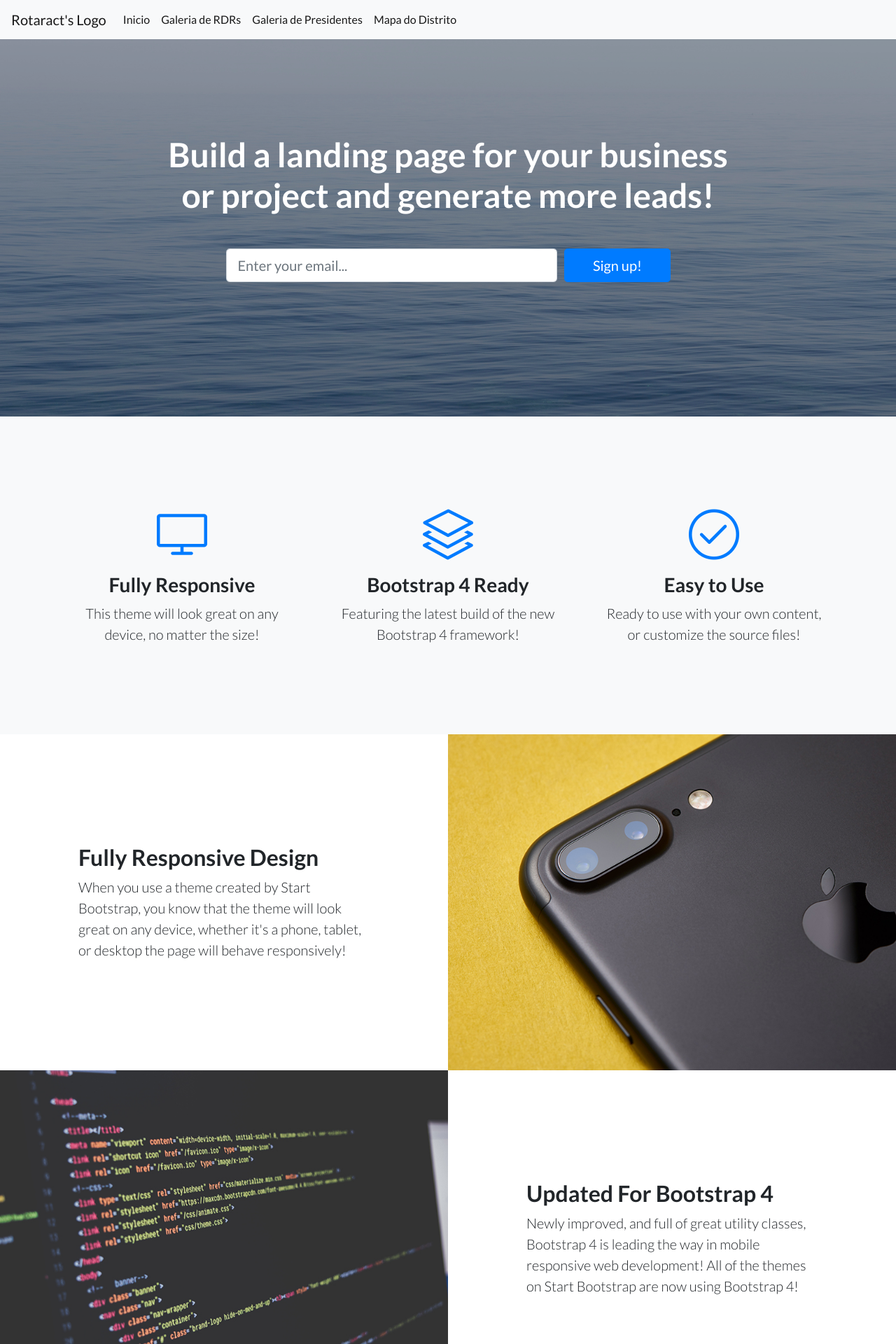
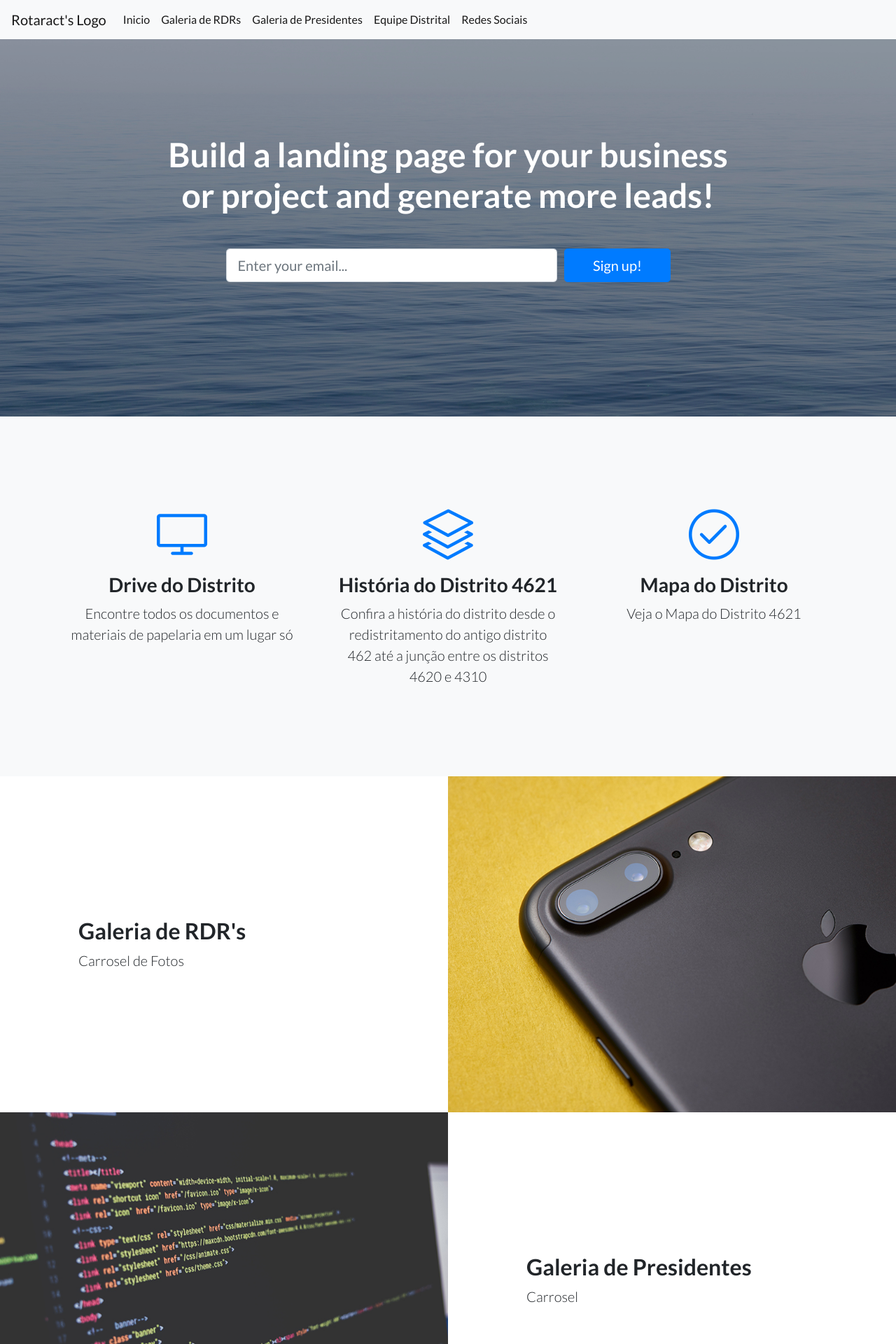
Before and after one commit to StartBootstrap/startbootstrap-landing-page, a PHP site: page / in a window 1280 px wide. Shown: the top 1920 px of the page at 70% size. Run offline with PHP 8.4, Linux system fonts and the light colour scheme.

Commit message:
add all links and page structure

```diff
--- a/css/landing-page.css
+++ b/css/landing-page.css
@@ -124,3 +124,7 @@ footer.footer {
   padding-top: 4rem;
   padding-bottom: 4rem;
 }
+
+html {
+  scroll-behavior: smooth;
+}
--- a/index.html
+++ b/index.html
@@ -23,7 +23,7 @@
 
 </head>
 
-<body>
+<body data-spy="scroll" data-offset="-50" class="smooth-scroll">
 
   <!-- Navigation -->
   <nav id="nav1" class="navbar navbar-expand-lg navbar-light bg-light fixed-top">
@@ -41,10 +41,13 @@
           <a class="nav-link" href="#rdr">Galeria de RDRs</a>
         </li>
         <li class="nav-item active">
-          <a class="nav-link" href="#">Galeria de Presidentes</a>
+          <a class="nav-link" href="#presidentes">Galeria de Presidentes</a>
         </li>
         <li class="nav-item active">
-          <a class="nav-link disabled" href="#">Mapa do Distrito</a>
+          <a class="nav-link" href="#equipe">Equipe Distrital</a>
+        </li>
+        <li class="nav-item active">
+          <a class="nav-link" href="#social">Redes Sociais</a>
         </li>
       </ul>
     </div>
@@ -83,8 +86,8 @@
             <div class="features-icons-icon d-flex">
               <i class="icon-screen-desktop m-auto text-primary"></i>
             </div>
-            <h3>Fully Responsive</h3>
-            <p class="lead mb-0">This theme will look great on any device, no matter the size!</p>
+            <h3>Drive do Distrito</h3>
+            <p class="lead mb-0">Encontre todos os documentos e materiais de papelaria em um lugar só</p>
           </div>
         </div>
         <div class="col-lg-4">
@@ -92,8 +95,8 @@
             <div class="features-icons-icon d-flex">
               <i class="icon-layers m-auto text-primary"></i>
             </div>
-            <h3>Bootstrap 4 Ready</h3>
-            <p class="lead mb-0">Featuring the latest build of the new Bootstrap 4 framework!</p>
+            <h3>História do Distrito 4621</h3>
+            <p class="lead mb-0">Confira a história do distrito desde o redistritamento do antigo distrito 462 até a junção entre os distritos 4620 e 4310</p>
           </div>
         </div>
         <div class="col-lg-4">
@@ -101,8 +104,8 @@
             <div class="features-icons-icon d-flex">
               <i class="icon-check m-auto text-primary"></i>
             </div>
-            <h3>Easy to Use</h3>
-            <p class="lead mb-0">Ready to use with your own content, or customize the source files!</p>
+            <h3>Mapa do Distrito</h3>
+            <p class="lead mb-0">Veja o Mapa do Distrito 4621</p>
           </div>
         </div>
       </div>
@@ -112,56 +115,53 @@
   <!-- Image Showcases -->
   <section class="showcase">
     <div class="container-fluid p-0">
-      <div data-spy="scroll" data-target="#nav1" class="row no-gutters">
+      <div data-target="nav1" data-offset="10" data-target="#nav1" class="row no-gutters smooth-scroll">
 
         <div id="rdr" class="col-lg-6 order-lg-2 text-white showcase-img" style="background-image: url('img/bg-showcase-1.jpg');"></div>
 
         <div class="col-lg-6 order-lg-1 my-auto showcase-text">
-          <h2>Fully Responsive Design</h2>
-          <p class="lead mb-0">When you use a theme created by Start Bootstrap, you know that the theme will look great on any device, whether it's a phone, tablet, or desktop the page will behave responsively!</p>
+          <h2>Galeria de RDR's</h2>
+          <p class="lead mb-0">Carrosel de Fotos</p>
+        </div>
+      </div>
+      <div data-target="nav1" data-offset="10" class="row no-gutters">
+        <div id="presidentes" class="col-lg-6 text-white showcase-img" style="background-image: url('img/bg-showcase-2.jpg');"></div>
+        <div class="col-lg-6 my-auto showcase-text">
+          <h2>Galeria de Presidentes</h2>
+          <p class="lead mb-0">Carrosel</p>
         </div>
       </div>
       <div class="row no-gutters">
-        <div class="col-lg-6 text-white showcase-img" style="background-image: url('img/bg-showcase-2.jpg');"></div>
-        <div class="col-lg-6 my-auto showcase-text">
-          <h2>Updated For Bootstrap 4</h2>
-          <p class="lead mb-0">Newly improved, and full of great utility classes, Bootstrap 4 is leading the way in mobile responsive web development! All of the themes on Start Bootstrap are now using Bootstrap 4!</p>
-        </div>
-      </div>
-      <div class="row no-gutters">
-        <div class="col-lg-6 order-lg-2 text-white showcase-img" style="background-image: url('img/bg-showcase-3.jpg');"></div>
+        <div id="equipe" data-target="nav1" data-offset="-50" class="col-lg-6 order-lg-2 text-white showcase-img" style="background-image: url('img/bg-showcase-3.jpg');"></div>
         <div class="col-lg-6 order-lg-1 my-auto showcase-text">
-          <h2>Easy to Use &amp; Customize</h2>
-          <p class="lead mb-0">Landing Page is just HTML and CSS with a splash of SCSS for users who demand some deeper customization options. Out of the box, just add your content and images, and your new landing page will be ready to go!</p>
+          <h2>Equipe Distrital</h2>
+          <p class="lead mb-0">Carrosel</p>
         </div>
       </div>
     </div>
   </section>
 
   <!-- Testimonials -->
-  <section class="testimonials text-center bg-light">
+  <section id="social" class="testimonials text-center bg-light">
     <div class="container">
-      <h2 class="mb-5">What people are saying...</h2>
+      <h2 class="mb-5">Ultimas atividades</h2>
       <div class="row">
         <div class="col-lg-4">
           <div class="testimonial-item mx-auto mb-5 mb-lg-0">
             <img class="img-fluid rounded-circle mb-3" src="img/testimonials-1.jpg" alt="">
-            <h5>Margaret E.</h5>
-            <p class="font-weight-light mb-0">"This is fantastic! Thanks so much guys!"</p>
+            <h5>Instagram</h5>
           </div>
         </div>
         <div class="col-lg-4">
           <div class="testimonial-item mx-auto mb-5 mb-lg-0">
             <img class="img-fluid rounded-circle mb-3" src="img/testimonials-2.jpg" alt="">
-            <h5>Fred S.</h5>
-            <p class="font-weight-light mb-0">"Bootstrap is amazing. I've been using it to create lots of super nice landing pages."</p>
+            <h5>Facebook</h5>
           </div>
         </div>
         <div class="col-lg-4">
           <div class="testimonial-item mx-auto mb-5 mb-lg-0">
             <img class="img-fluid rounded-circle mb-3" src="img/testimonials-3.jpg" alt="">
-            <h5>Sarah W.</h5>
-            <p class="font-weight-light mb-0">"Thanks so much for making these free resources available to us!"</p>
+            <h5>Linkedin</h5>
           </div>
         </div>
       </div>
```
